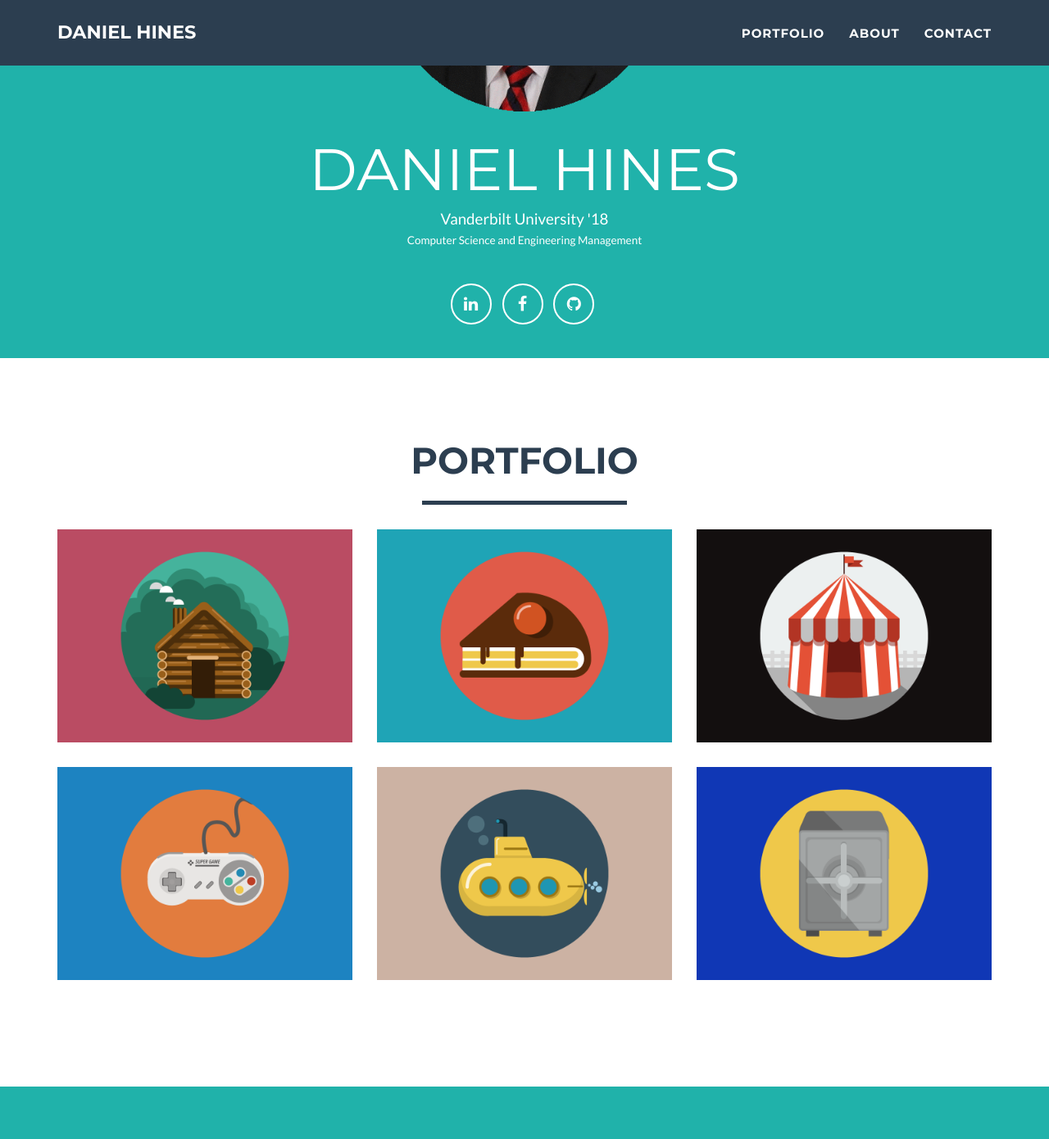
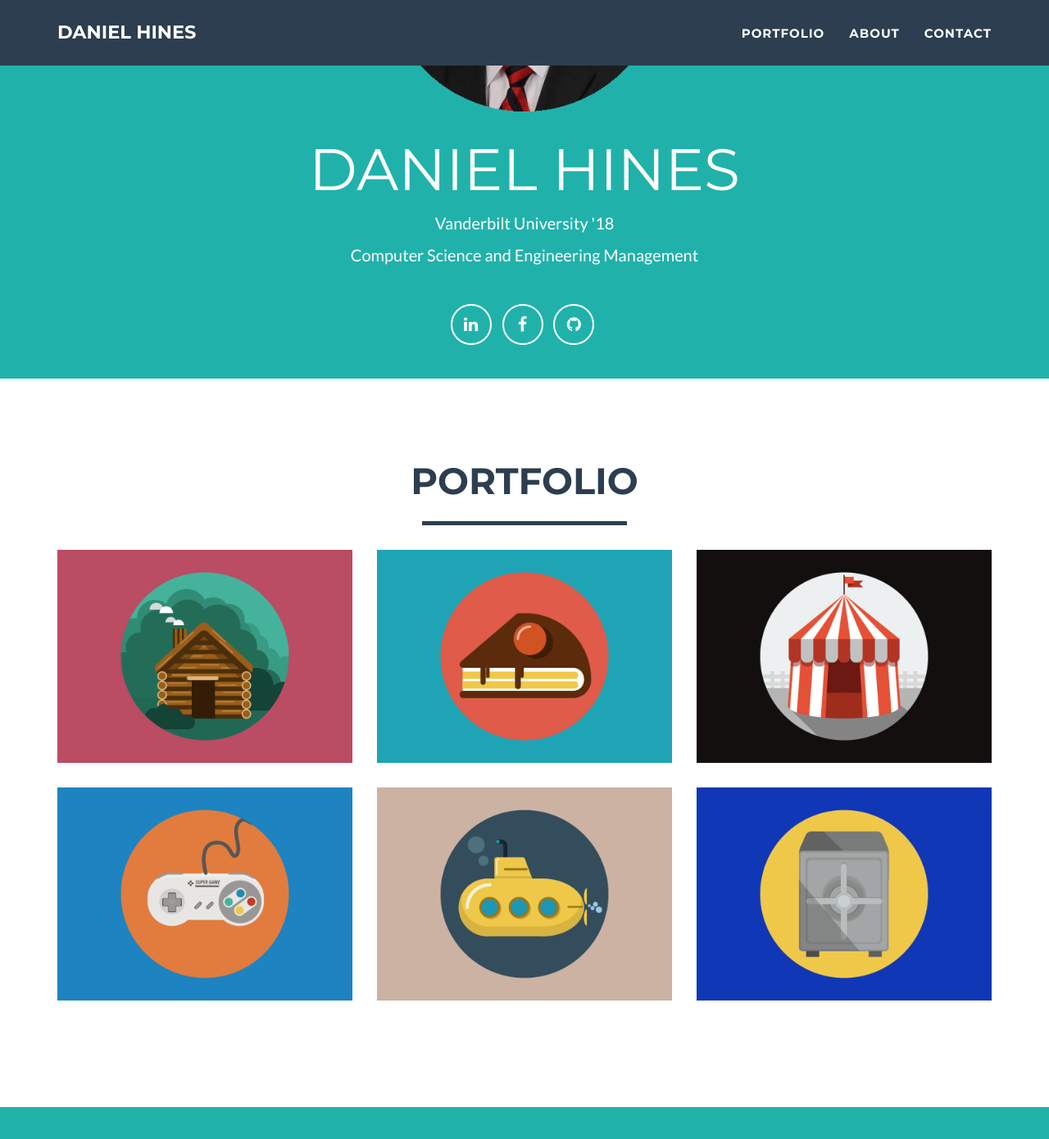
Before and after one commit to danielchines/danielchines.github.io, a Jekyll site: the page built from index.html, in a window 1280 px wide and 1400 px high, scrolled down 305 px. Shown: the top 1390 px of the window at 82% size. Built offline with Jekyll 4.4.1, drawn with Linux system fonts in a browser that asks for light colours.

Commit message:
Update main.css

```diff
--- a/_includes/css/main.css
+++ b/_includes/css/main.css
@@ -116,12 +116,12 @@ header .intro-text .name {
     font-weight: 500;
 }
 
-header .intro-text .skills1 {
+header .intro-text .school {
     font-size: 1.25em;
     line-height: 1em;
     font-weight: 300;
 }
-header .intro-text .skills2 {
+header .intro-text .major {
     font-size: 0.9em;
     line-height: 1em;
     font-weight: 200;
```
